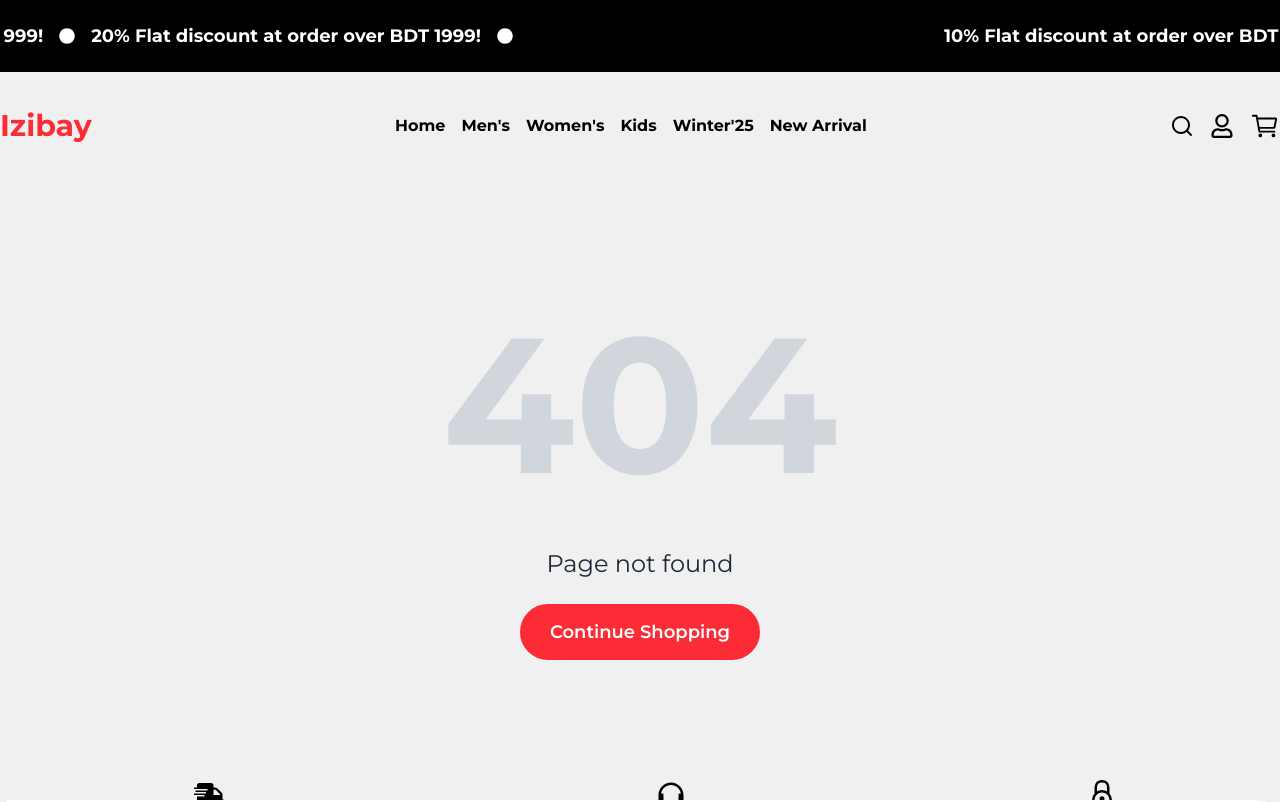
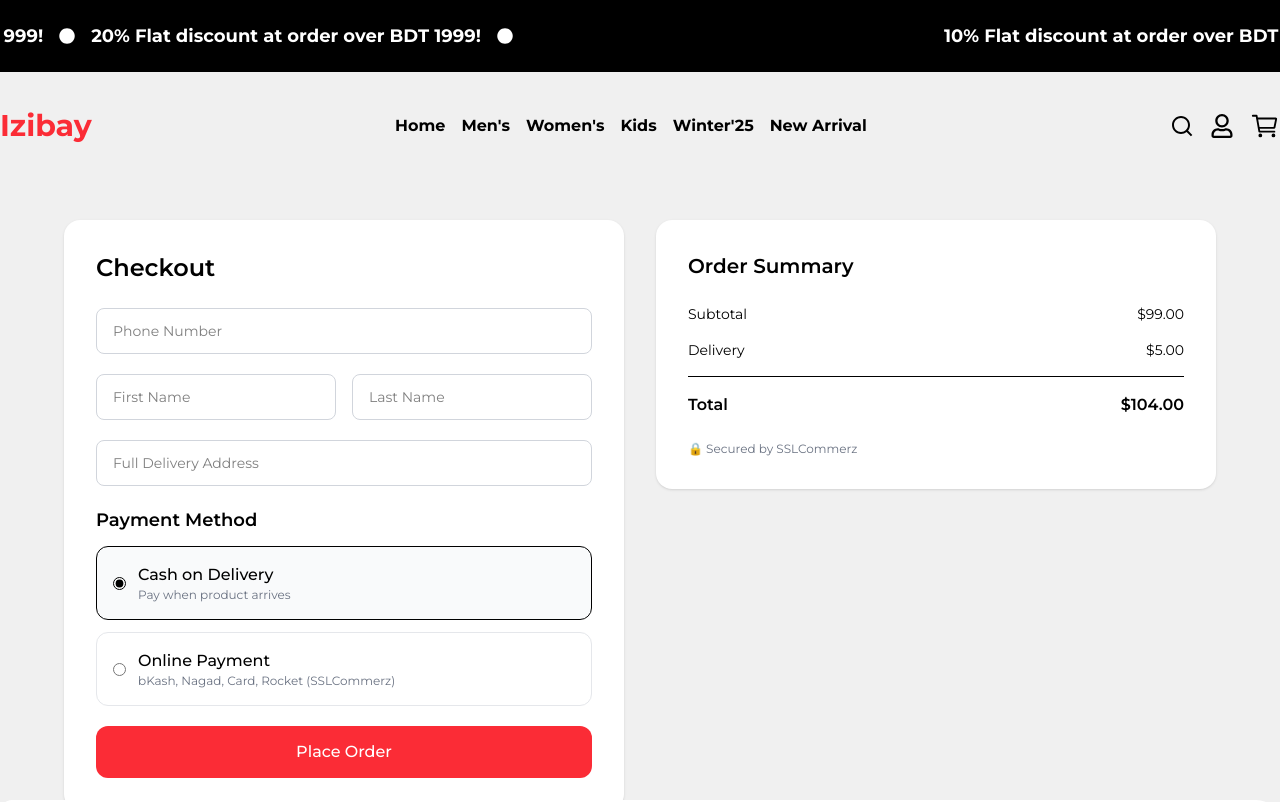
Before and after one commit to theashrafislam/izibay-frontend, a Next.js app: page /checkout in a window 1280 px wide. Before the commit this address had no page. Shown: the top 802 px of the page. Built offline with nearby package versions, Linux system fonts and the light colour scheme.

Commit message:
create checkout page also overall degin is complate

```diff
--- /dev/null
+++ b/app/checkout/page.jsx
@@ -0,0 +1,146 @@
+"use client";
+
+import { useState } from "react";
+
+export default function CheckoutPage() {
+    const [payment, setPayment] = useState("cod");
+
+    return (
+        <div className="min-h-screen bg-[#F0F0F0] px-4 py-10">
+            <div className="max-w-6xl mx-auto grid grid-cols-1 lg:grid-cols-2 gap-8">
+
+                {/* LEFT: Checkout Form */}
+                <div className="bg-white rounded-2xl shadow-sm p-6 sm:p-8">
+                    <h1 className="text-2xl font-semibold mb-6">Checkout</h1>
+
+                    <form className="space-y-5">
+                        {/* Phone */}
+                        <input
+                            type="text"
+                            placeholder="Phone Number"
+                            className="w-full border border-gray-300 rounded-lg px-4 py-3 text-sm focus:ring-black focus:border-black"
+                        />
+
+                        {/* Name */}
+                        <div className="grid grid-cols-1 sm:grid-cols-2 gap-4">
+                            <input
+                                type="text"
+                                placeholder="First Name"
+                                className="w-full border border-gray-300 rounded-lg px-4 py-3 text-sm focus:ring-black focus:border-black"
+                            />
+                            <input
+                                type="text"
+                                placeholder="Last Name"
+                                className="w-full border border-gray-300 rounded-lg px-4 py-3 text-sm focus:ring-black focus:border-black"
+                            />
+                        </div>
+
+                        {/* Address */}
+                        <input
+                            type="text"
+                            placeholder="Full Delivery Address"
+                            className="w-full border border-gray-300 rounded-lg px-4 py-3 text-sm focus:ring-black focus:border-black"
+                        />
+
+                        {/* Payment Method */}
+                        <div>
+                            <h2 className="text-lg font-semibold mb-3">Payment Method</h2>
+                            <div className="space-y-3">
+                                {/* Cash on Delivery */}
+                                <label
+                                    className={`flex items-start justify-between border rounded-xl p-4 cursor-pointer transition ${payment === "cod" ? "border-black bg-gray-50" : "border-gray-200"
+                                        }`}
+                                >
+                                    <div className="flex items-center gap-3">
+                                        <input
+                                            type="radio"
+                                            checked={payment === "cod"}
+                                            onChange={() => setPayment("cod")}
+                                            className="accent-black"
+                                        />
+                                        <div>
+                                            <p className="font-medium">Cash on Delivery</p>
+                                            <p className="text-xs text-gray-500">Pay when product arrives</p>
+                                        </div>
+                                    </div>
+                                </label>
+
+                                {/* Online Payment (SSLCommerz) */}
+                                <label
+                                    className={`flex items-start justify-between border rounded-xl p-4 cursor-pointer transition ${payment === "ssl" ? "border-black bg-gray-50" : "border-gray-200"
+                                        }`}
+                                >
+                                    <div className="flex items-center gap-3">
+                                        <input
+                                            type="radio"
+                                            checked={payment === "ssl"}
+                                            onChange={() => setPayment("ssl")}
+                                            className="accent-black"
+                                        />
+                                        <div>
+                                            <p className="font-medium">Online Payment</p>
+                                            <p className="text-xs text-gray-500">
+                                                bKash, Nagad, Card, Rocket (SSLCommerz)
+                                            </p>
+                                        </div>
+                                    </div>
+                                </label>
+                            </div>
+                        </div>
+
+                        {/* SSLCommerz Info */}
+                        {payment === "ssl" && (
+                            <div className="bg-gray-50 border rounded-xl p-4 text-sm text-gray-600">
+                                You will be redirected to a secure SSLCommerz payment page to complete your payment.
+                            </div>
+                        )}
+
+                        {/* Submit Button */}
+                        <button
+                            type="submit"
+                            className="
+    w-full
+    bg-red-500
+    text-white
+    py-3
+    rounded-xl
+    font-medium
+    border-2 border-transparent
+    hover:text-black
+    hover:border-red-500
+    hover:bg-transparent
+    transition-all duration-200
+  "
+                        >
+                            {payment === "cod" ? "Place Order" : "Pay Now"}
+                        </button>
+
+                    </form>
+                </div>
+
+                {/* RIGHT: Order Summary */}
+                <div className="bg-white rounded-2xl shadow-sm p-6 sm:p-8 h-fit">
+                    <h2 className="text-xl font-semibold mb-6">Order Summary</h2>
+
+                    <div className="space-y-4 text-sm">
+                        <div className="flex justify-between">
+                            <span>Subtotal</span>
+                            <span>$99.00</span>
+                        </div>
+                        <div className="flex justify-between">
+                            <span>Delivery</span>
+                            <span>$5.00</span>
+                        </div>
+                        <div className="border-t pt-4 flex justify-between text-base font-semibold">
+                            <span>Total</span>
+                            <span>$104.00</span>
+                        </div>
+                    </div>
+
+                    <p className="text-xs text-gray-500 mt-6">🔒 Secured by SSLCommerz</p>
+                </div>
+
+            </div>
+        </div>
+    );
+}
```
